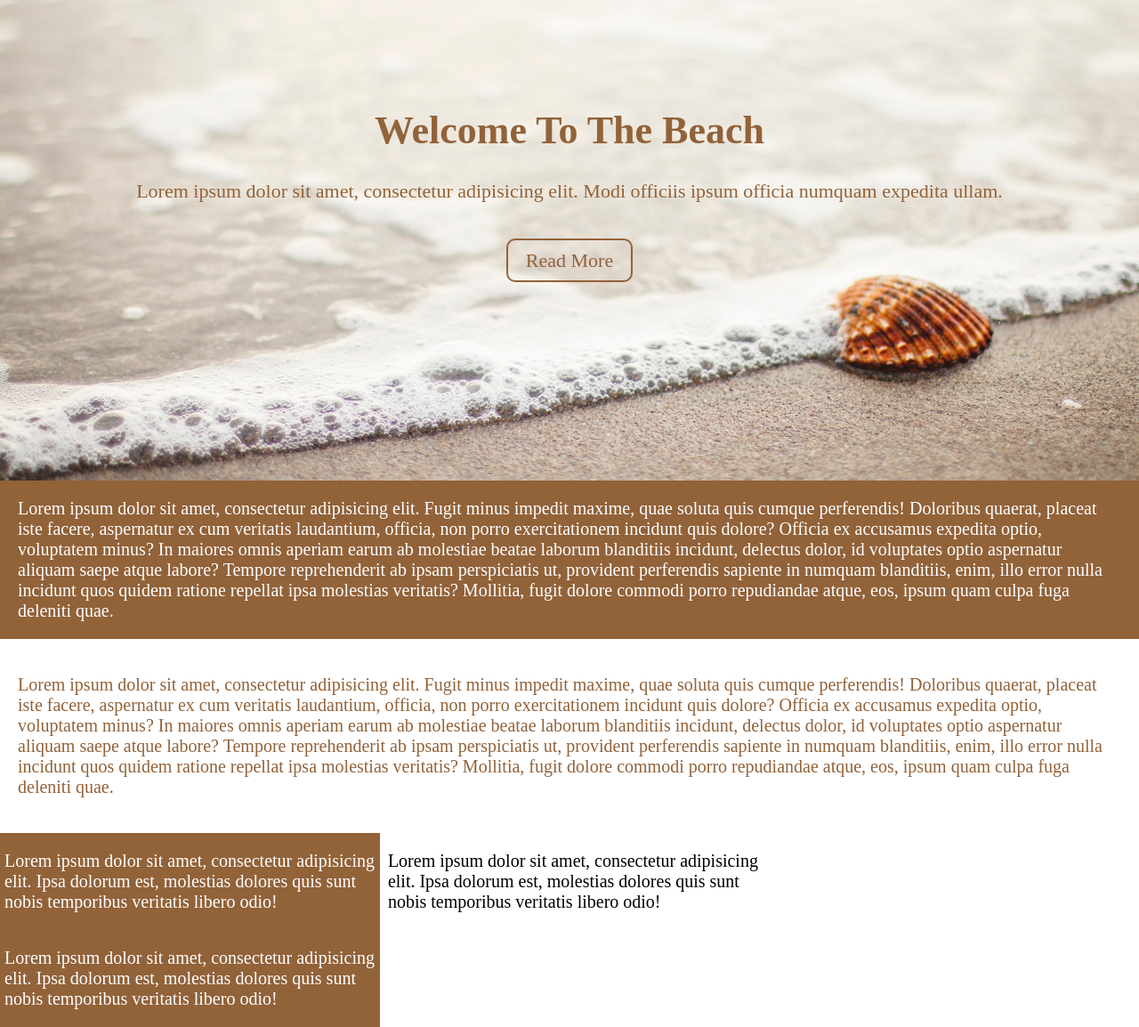
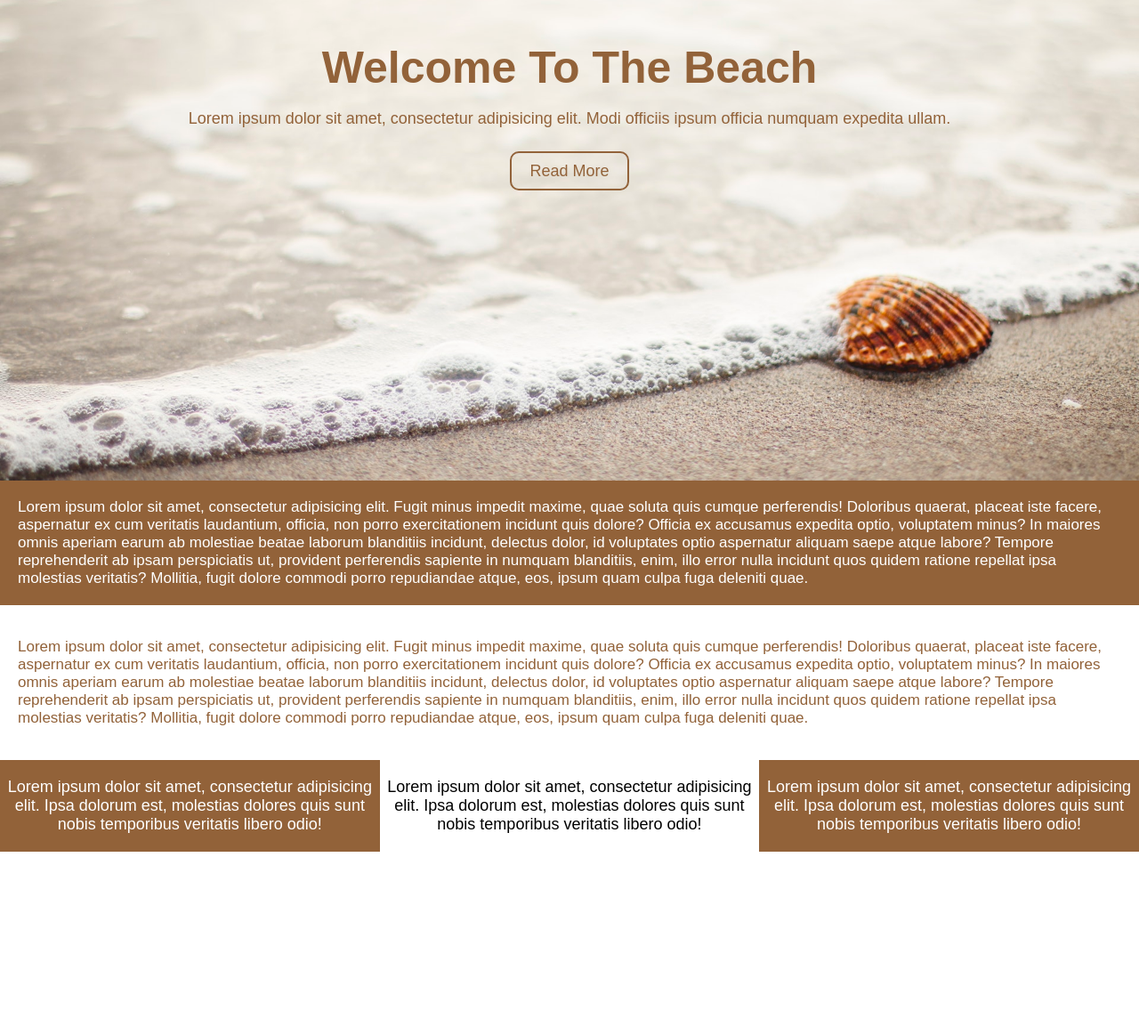
Before and after one commit to ArsLoDDD/siteDisplay, a plain HTML site: page index.html in a window 1280 px wide. Shown: the part 260-1414 px from the top of the page at 89% size. After the commit the page ends 1217 px from the top, so only its background shows below. Drawn offline with Linux system fonts and the light colour scheme.

Commit message:
Add font-family, add overflow, rework bottom

```diff
--- a/index.html
+++ b/index.html
@@ -12,17 +12,15 @@
 
   <main class="main-info">
     <div class="info">
-    <h1>welcome to the beach</h1>
-    <p>Lorem ipsum dolor sit amet, consectetur adipisicing elit. Modi officiis ipsum officia numquam expedita ullam.</p></div>
+    <h1 class="header-p-for-overflow">welcome to the beach </h1>
+    <p >Lorem ipsum dolor sit amet, consectetur adipisicing elit. Modi officiis ipsum officia numquam expedita ullam.</p></div>
     <a href="#bot-info-1id" id="button">read more</a>
   </main>
   <div class="bottem-box">
     <p id="bot-info-1id" class="bot-info1">Lorem ipsum dolor sit amet, consectetur adipisicing elit. Fugit minus impedit maxime, quae soluta quis cumque perferendis! Doloribus quaerat, placeat iste facere, aspernatur ex cum veritatis laudantium, officia, non porro exercitationem incidunt quis dolore? Officia ex accusamus expedita optio, voluptatem minus? In maiores omnis aperiam earum ab molestiae beatae laborum blanditiis incidunt, delectus dolor, id voluptates optio aspernatur aliquam saepe atque labore? Tempore reprehenderit ab ipsam perspiciatis ut, provident perferendis sapiente in numquam blanditiis, enim, illo error nulla incidunt quos quidem ratione repellat ipsa molestias veritatis? Mollitia, fugit dolore commodi porro repudiandae atque, eos, ipsum quam culpa fuga deleniti quae.</p>
     <p class="bot-info2">
       Lorem ipsum dolor sit amet, consectetur adipisicing elit. Fugit minus impedit maxime, quae soluta quis cumque perferendis! Doloribus quaerat, placeat iste facere, aspernatur ex cum veritatis laudantium, officia, non porro exercitationem incidunt quis dolore? Officia ex accusamus expedita optio, voluptatem minus? In maiores omnis aperiam earum ab molestiae beatae laborum blanditiis incidunt, delectus dolor, id voluptates optio aspernatur aliquam saepe atque labore? Tempore reprehenderit ab ipsam perspiciatis ut, provident perferendis sapiente in numquam blanditiis, enim, illo error nulla incidunt quos quidem ratione repellat ipsa molestias veritatis? Mollitia, fugit dolore commodi porro repudiandae atque, eos, ipsum quam culpa fuga deleniti quae.</p>
-    <div class="bottom-info1">Lorem ipsum dolor sit amet, consectetur adipisicing elit. Ipsa dolorum est, molestias dolores quis sunt nobis temporibus veritatis libero odio!</div>
-    <div class="bottom-info2">Lorem ipsum dolor sit amet, consectetur adipisicing elit. Ipsa dolorum est, molestias dolores quis sunt nobis temporibus veritatis libero odio!</div>
-    <div class="bottom-info3">Lorem ipsum dolor sit amet, consectetur adipisicing elit. Ipsa dolorum est, molestias dolores quis sunt nobis temporibus veritatis libero odio!</div>
+    <div class="bottom-info1">Lorem ipsum dolor sit amet, consectetur adipisicing elit. Ipsa dolorum est, molestias dolores quis sunt nobis temporibus veritatis libero odio!</div><div class="bottom-info2">Lorem ipsum dolor sit amet, consectetur adipisicing elit. Ipsa dolorum est, molestias dolores quis sunt nobis temporibus veritatis libero odio!</div><div class="bottom-info3">Lorem ipsum dolor sit amet, consectetur adipisicing elit. Ipsa dolorum est, molestias dolores quis sunt nobis temporibus veritatis libero odio!</div>
   </div>
 </body>
 </html>
--- a/styles/style.css
+++ b/styles/style.css
@@ -1,5 +1,6 @@
 body {
   margin: 0;
+  font-family: Arial, Helvetica, sans-serif;
 }
 .main-info {
   background-image: url(./../images/bg-beach.jpeg);
@@ -8,16 +9,25 @@ body {
   height: 100vh;
   text-align: center;
   color: #926239;
-  font-size: 22px
+  font-size: 18px;
+
 }
-
-
+.header-p-for-overflow {
+  margin: auto;
+  width: 800px;
+  overflow:hidden;
+  text-overflow: ellipsis;
+white-space: nowrap;
+}
+h1 {
+  font-size: 50px;
+}
 h1 , a {
   text-transform: capitalize;
 }
 .info {
-padding-top: 16em;
-padding-bottom: 30px;
+padding-top: 24%;
+padding-bottom: 20px;
 }
 #button:hover {
   background-color: #926239;
@@ -36,7 +46,7 @@ color: #926239;
 .bot-info1 {
 background-color: #926239;
 color: white;
-font-size: 20px;
+font-size: 17px;
 padding: 20px;
 margin-top: 0;
 
@@ -44,19 +54,18 @@ margin-top: 0;
 .bot-info2 {
   background-color: white;
   color: #926239;
-  font-size: 20px;
+  font-size: 17px;
   padding: 20px;
   margin-top: 0;
   }
 
   .bottom-info1 , .bottom-info2 , .bottom-info3 {
+    text-align: center;
     display: inline-block;
-    width: 32.57vw;
-    /* max-width: 477px;
-    min-width: 150px; */
+    width: 33.33%;
     box-sizing: content-box;
-    font-size: 20px;
-padding: 20px 5px;
+    font-size: 18px;
+padding: 20px 0;
 
   }
   .bottom-info1 , .bottom-info3 {
```
